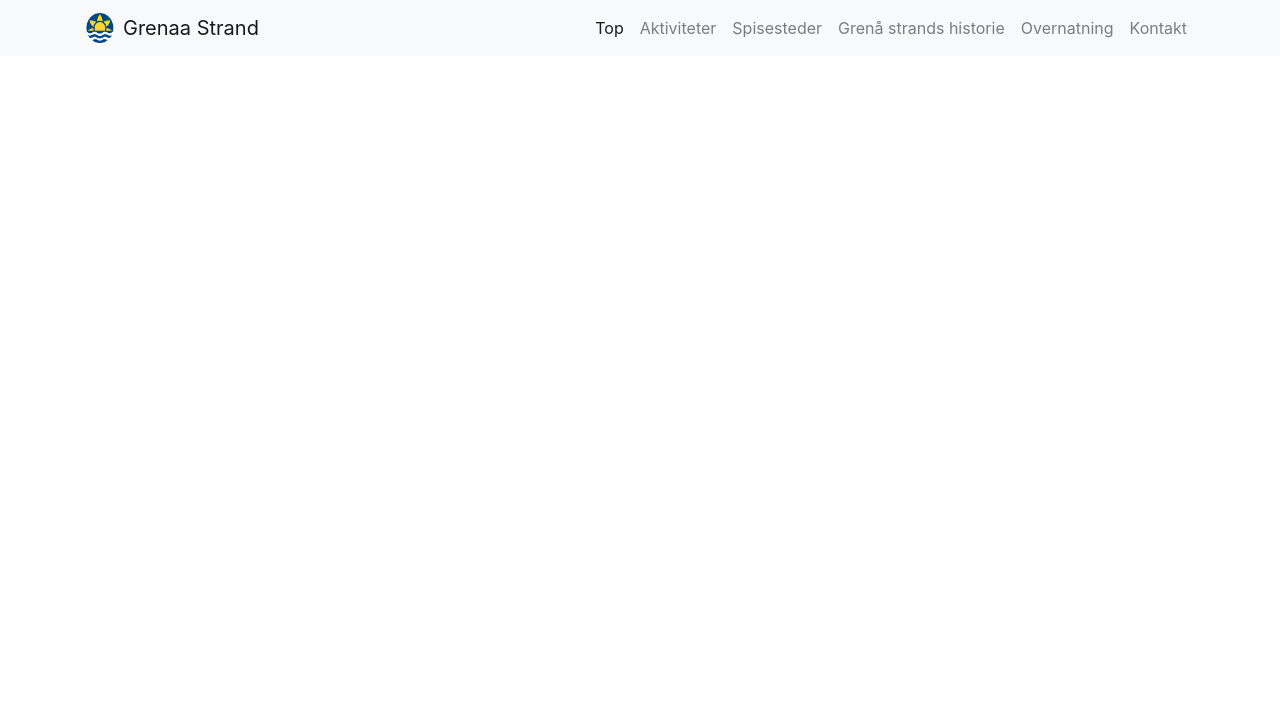
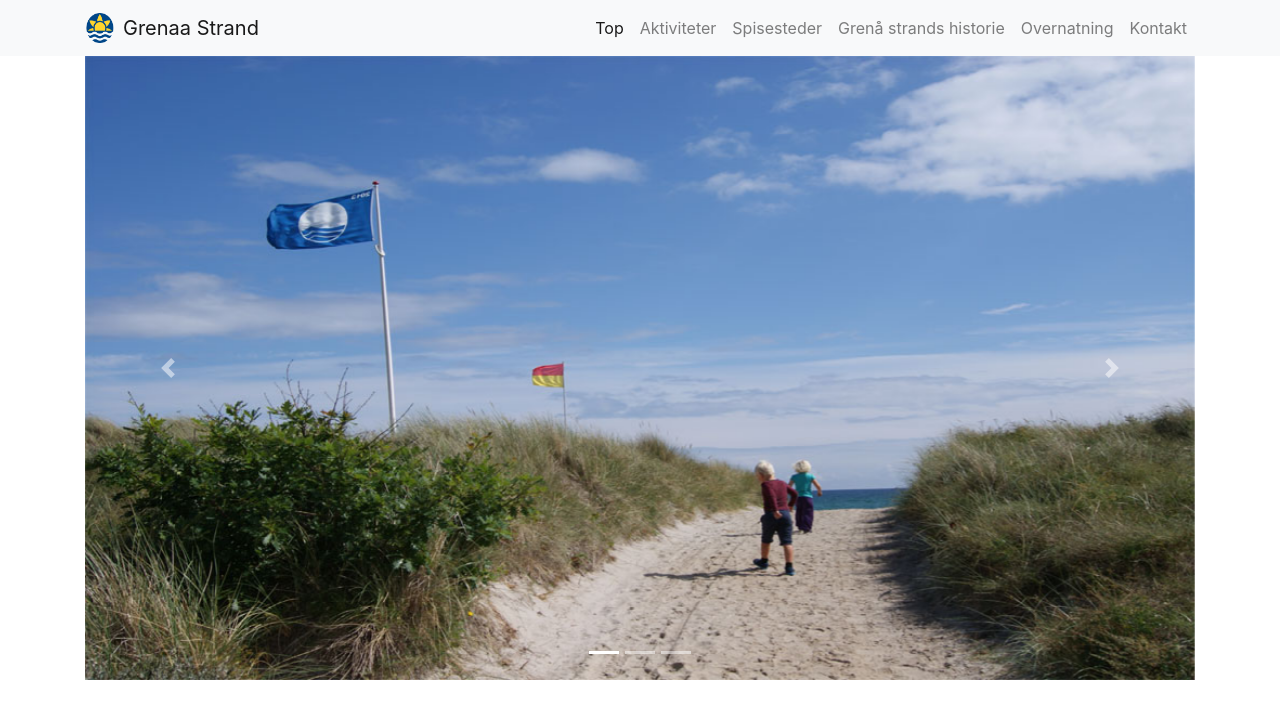
Before and after one commit to kimm0961/Grenaa-strand, a website: page Grenaa-strand/index.html in a window 1280 px wide. Drawn offline with Linux system fonts and the light colour scheme.

Commit message:
figure showcase image-slider

```diff
--- a/Grenaa-strand/index.html
+++ b/Grenaa-strand/index.html
@@ -76,7 +76,34 @@
       </nav>
     </header>
 
-
+    <main class="container">
+        <div id="carouselExampleIndicators" class="carousel slide" data-ride="carousel">
+            <ol class="carousel-indicators">
+              <li data-target="#carouselExampleIndicators" data-slide-to="0" class="active"></li>
+              <li data-target="#carouselExampleIndicators" data-slide-to="1"></li>
+              <li data-target="#carouselExampleIndicators" data-slide-to="2"></li>
+            </ol>
+            <div class="carousel-inner">
+              <div class="carousel-item active">
+                <img class="d-block w-100" src="./assets/images/grenaa-strand-showcase7.jpg" alt="First slide">
+              </div>
+              <div class="carousel-item">
+                <img class="d-block w-100" src="./assets/images/grenaa-strand-showcase3.jpg" alt="Second slide">
+              </div>
+              <div class="carousel-item">
+                <img class="d-block w-100" src="./assets/images/grenaa-strand-showcase4.jpg" alt="Third slide">
+              </div>
+            </div>
+            <a class="carousel-control-prev" href="#carouselExampleIndicators" role="button" data-slide="prev">
+              <span class="carousel-control-prev-icon" aria-hidden="true"></span>
+              <span class="sr-only">Previous</span>
+            </a>
+            <a class="carousel-control-next" href="#carouselExampleIndicators" role="button" data-slide="next">
+              <span class="carousel-control-next-icon" aria-hidden="true"></span>
+              <span class="sr-only">Next</span>
+            </a>
+          </div>
+    </main>
 
   </body>
   <!-- SCRIPTS -->
```
Also changed, not shown: Grenaa-strand/assets/images/grenaa-strand-showcase.jpg (added), Grenaa-strand/assets/images/grenaa-strand-showcase2.jpg (added), Grenaa-strand/assets/images/grenaa-strand-showcase3.jpg (added), Grenaa-strand/assets/images/grenaa-strand-showcase4.jpg (added), Grenaa-strand/assets/images/grenaa-strand-showcase5.jpg (added), Grenaa-strand/assets/images/grenaa-strand-showcase6.jpg (added), Grenaa-strand/assets/images/grenaa-strand-showcase7.jpg (added).
